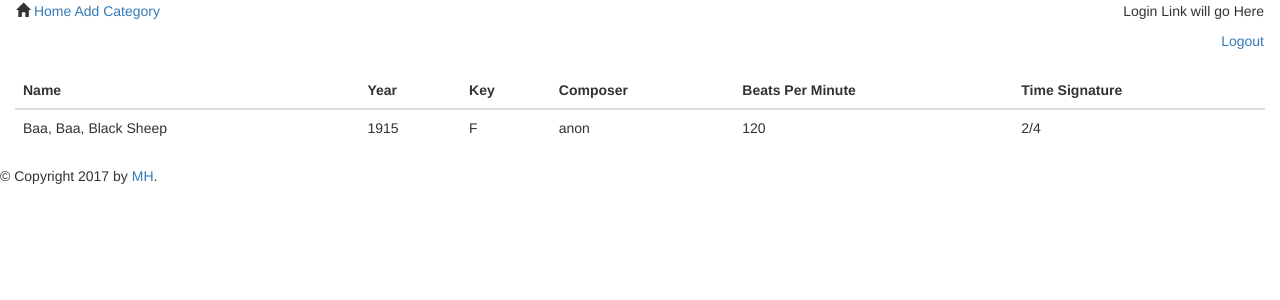
After one commit to markhorvath/songcatalog, a Flask app: a page that uses vagrant/catalog/templates/main.html in a window 1280 px wide. The commit adds this page. Shown: the top 300 px of the page. Run offline with Flask 2, Linux system fonts and the light colour scheme; some libraries are stand-ins or nearby versions.

Commit message:
added newcategory function and html, song info page

```diff
--- a/vagrant/catalog/application.py
+++ b/vagrant/catalog/application.py
@@ -23,20 +23,40 @@ DBSession = sessionmaker(bind=engine)
 
 session = DBSession()
 
+# Route to main page
 @app.route('/')
 @app.route('/index/')
 def showCategories():
     tags = session.query(Tags).group_by(Tags.tags).all()
-    return render_template('main.html', categories = tags)
+    for i in tags:
+        i.tags = i.tags.title()
+    return render_template('index.html', categories = tags)
 
+# Route to specific category songs
 @app.route('/index/<category>/')
 def showCategorySongs(category):
     ids = session.query(Tags.song_id).filter(Tags.tags.like(category)).all()
-    ids = [r[0] for r in ids]
-    print ids
-#    ids = [3,4,8,16]
+    #change format of ids, there's surely a better way to do this through
+    #a join or subquery
+    ids = [i[0] for i in ids]
     names = session.query(Names).filter(Names.song_id.in_(ids)).all()
     return render_template('categorysongs.html', songs = names, category = category)
+
+# Route to song details
+@app.route('/index/<category>/<int:song_id>/<name>')
+def showSongInfo(category, song_id, name):
+    song = session.query(Song).filter(Song.id == song_id).one()
+    return render_template('songinfo.html', song = song, name = name)
+
+@app.route('/index/newcategory/', methods = ['GET','POST'])
+def newCategory():
+    if request.method == 'POST':
+        newCategory = Tags(tags = request.form['name'])
+        session.add(newCategory)
+        session.commit()
+        return redirect(url_for('showCategories'))
+    else:
+        return render_template('newcategory.html')
 
 def getCategory(query):
     results = session.query(Tags.tags).filter(Tags.tags.like('%query%')).all()
--- a/vagrant/catalog/templates/categorysongs.html
+++ b/vagrant/catalog/templates/categorysongs.html
@@ -1,3 +1,4 @@
+{% extends "main.html" %}
 {% block content %}
     <div>
             <div>
@@ -9,8 +10,8 @@
     <div class='col-lg-12'>
             {% for i in songs %}
         <div class='col-lg-4'>
-            <p>{{ i.song_id }}</p>
-            <span><p><a href= "">{{i.name}}</a></p></span>
+            <p>Song ID: {{ i.song_id }}</p>
+            <span><p><a href= "{{url_for('showSongInfo', category = category, song_id = i.song_id, name = i.name) }}">{{i.name}}</a></p></span>
         </div>
 
             {% endfor %}
--- a/vagrant/catalog/templates/header.html
+++ b/vagrant/catalog/templates/header.html
@@ -1,6 +1,8 @@
 <nav class="navbar">
     <div class="col-md-6">
-            <span class="glyphicon glyphicon-home" aria-hidden="true"></span>Home
+            <span class="glyphicon glyphicon-home" aria-hidden="true"></span>
+            <a href="{{url_for('showCategories') }}">Home</a>
+            <a href="{{url_for('newCategory') }}">Add Category</a>
     </div>
     <div class="col-md-6 text-right">
                     <p>Login Link will go Here </p>
--- a/vagrant/catalog/templates/index.html
+++ b/vagrant/catalog/templates/index.html
@@ -1,3 +1,4 @@
+{% extends "main.html" %}
 {% block content %}
     <div>
             <div>
--- a/vagrant/catalog/templates/main.html
+++ b/vagrant/catalog/templates/main.html
@@ -7,11 +7,11 @@
     </head>
     <body>
         {% include "header.html" %}
-        {% include "index.html" %}
+
         <div id="content">{% block content %}{% endblock %}</div>
         <div id="footer">
             {% block footer %}
-            &copy; Copyright 2008 by <a href="http://domain.invalid/">MH</a>.
+            &copy; Copyright 2017 by <a href="http://domain.invalid/">MH</a>.
             {% endblock %}
         </div>
     </body>
--- /dev/null
+++ b/vagrant/catalog/templates/songinfo.html
@@ -0,0 +1,30 @@
+{% extends "main.html" %}
+{% block content %}
+
+<div class="col-lg-12">
+    <table class="table table-hover">
+    <thead>
+      <tr>
+        <th>Name</th>
+        <th>Year</th>
+        <th>Key</th>
+        <th>Composer</th>
+        <th>Beats Per Minute</th>
+        <th>Time Signature</th>
+      </tr>
+    </thead>
+    <tbody>
+      <tr>
+        <td>{{ name }}</td>
+        <td>{{ song.year }}</td>
+        <td>{{ song.key }}</td>
+        <td>{{ song.composer }}</td>
+        <td>{{ song.bpm }}</td>
+        <td>{{ song.timesig }}</td>
+      </tr>
+    </tbody>
+  </table>
+</div>
+
+
+{% endblock %}
```
Also changed, not shown: vagrant/catalog/templates/newcategory.html (added, +24 -0 lines), vagrant/catalog/songs.db, 1 other file.
